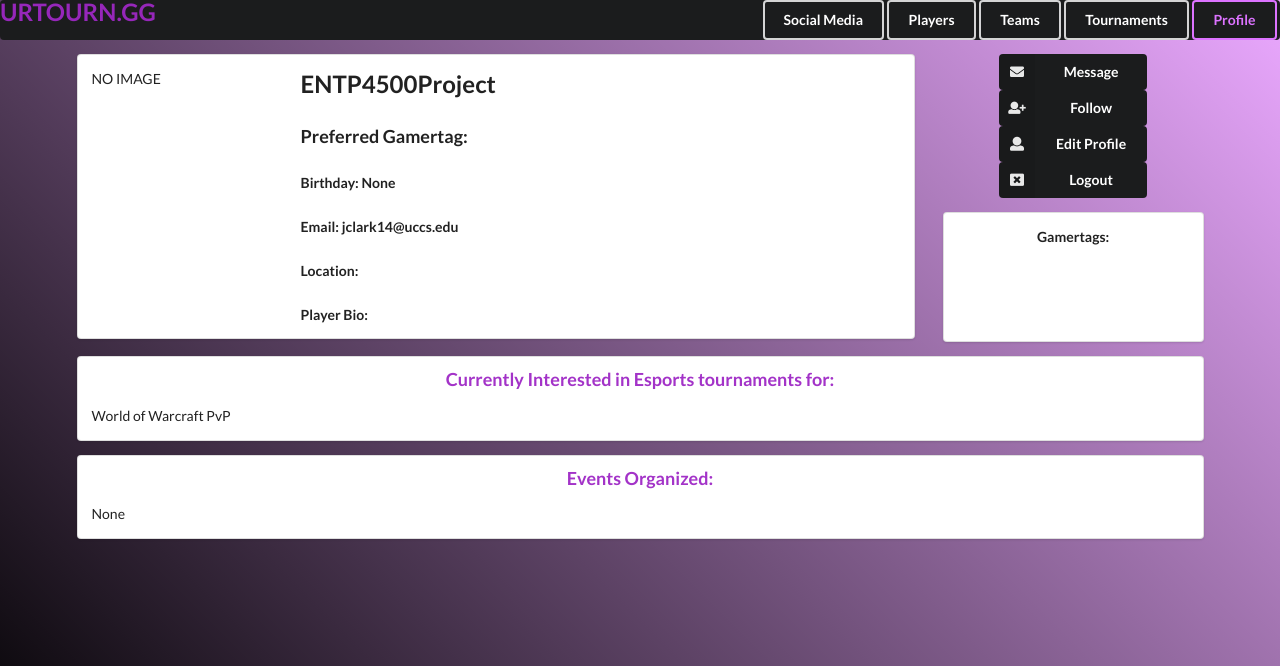
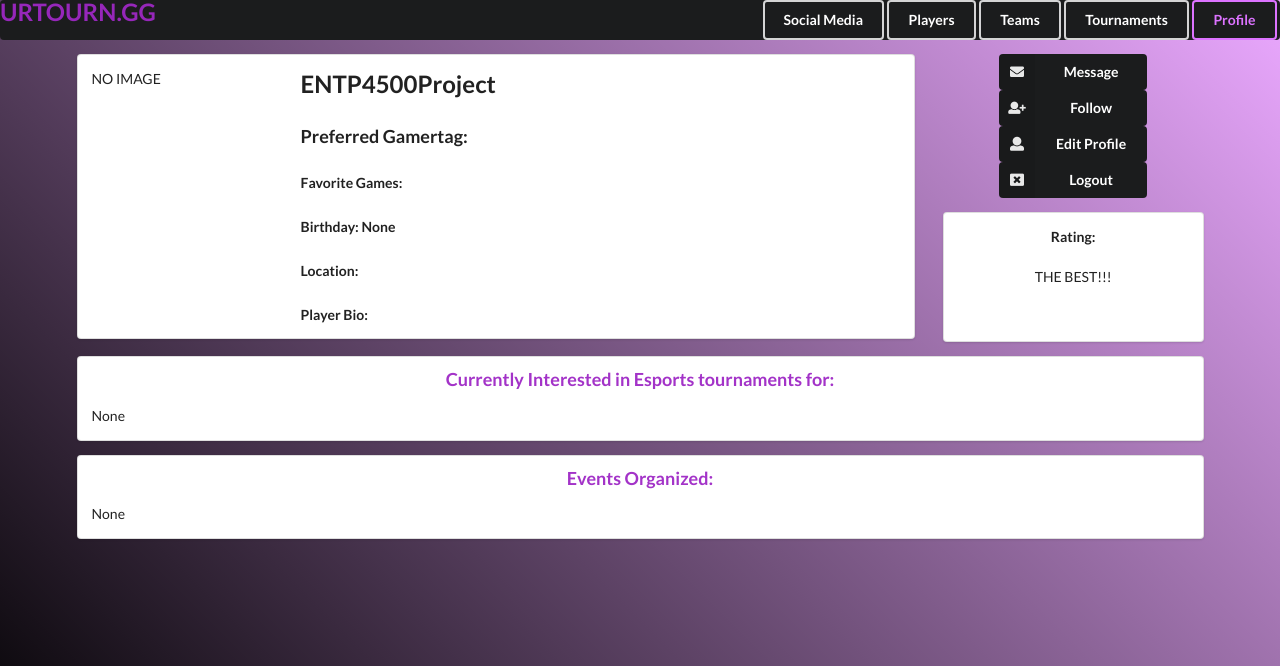
Before and after one commit to JeremyDClark17/ENTP4500Project, a Django app: page /profile/ in a window 1280 px wide. Shown: the top 666 px of the page. Run offline with Django 3.2, Linux system fonts and the light colour scheme; a user stored in the database is signed in; data comes from the database, SQL or seed files in the repository; both versions use the stored data as it was after the commit; some libraries are stand-ins or nearby versions.

Commit message:
Profile v2.1

```diff
--- a/UrTourn/forms.py
+++ b/UrTourn/forms.py
@@ -18,7 +18,9 @@ class ProfileForm(forms.ModelForm):
     gamertag = forms.CharField(max_length=20, required=False)
     birth_date = forms.DateField(required=False)
     profile_image = forms.ImageField(required=False)
+    favorite_games = forms.CharField(widget=forms.Textarea(attrs={'width':"100%", 'cols' : "80", 'rows': "8"}), required=False)
+    current_interests = forms.CharField(widget=forms.Textarea(attrs={'width':"100%", 'cols' : "80", 'rows': "10"}), required=False)
 
     class Meta:
         model = Profile
-        fields = ('bio', 'location', 'gamertag', 'birth_date', 'profile_image',)
+        fields = ('bio', 'location', 'gamertag', 'birth_date', 'profile_image', 'favorite_games', 'current_interests')
--- a/UrTourn/models.py
+++ b/UrTourn/models.py
@@ -12,6 +12,8 @@ class Profile(models.Model):
     rating = models.IntegerField(default=0, blank=True)
     gamertag = models.CharField(max_length=20, blank=True)
     profile_image = models.ImageField(upload_to='profile_images/')
+    favorite_games = models.TextField(max_length=140, blank=True)
+    current_interests = models.TextField(max_length=200, blank=True)
 
     @receiver(post_save, sender=User)
     def create_user_profile(sender, instance, created, **kwargs):
--- a/UrTourn/templates/profilev2.html
+++ b/UrTourn/templates/profilev2.html
@@ -40,8 +40,8 @@
                             <div class="twelve wide column">
                                 <h2>{{ user.username }}</h2>
                                 <h3>Preferred Gamertag: {{ user.profile.gamertag }}</h3>
+				<h5>Favorite Games: {{ user.profile.favorite_games }}</h5>
 				<h5>Birthday: {{ user.profile.birth_date }}</h5>
-				<h5>Email: {{ user.email }}</h5>
                                 <h5>Location: {{ user.profile.location }}</h5>
 				<h5>Player Bio: {{ user.profile.bio }}</h5>
                             </div>
@@ -77,10 +77,10 @@
                     </div>
 		    <div class="ui segment">
                         <div id="bio-header">
-                            <b>Gamertags: </b>
+                            <b>Rating: </b>
                         </div>
                         <div id="bio-body">
-			    <br><br><br><br>
+			    <br>THE BEST!!!<br><br><br>
                         </div>
                     </div>
                 </div>
@@ -91,7 +91,11 @@
                     Currently Interested in Esports tournaments for:
                 </div>
                 <div id="interestedin-body">
-                    World of Warcraft PvP
+                   {% if user.profile.current_interests %}
+			{{user.profile.current_interests }}
+		   {% else %}
+			None
+		   {% endif %}
                 </div>
             </div>
             <div class="ui segment" id="events-organized">
```
Also changed, not shown: UrTourn/static/css/update_profile.css (+12 -0 lines), UrTourn/migrations/0010_profile_favorite_games.py (added), UrTourn/migrations/0011_profile_current_interests.py (added), db.sqlite3.
